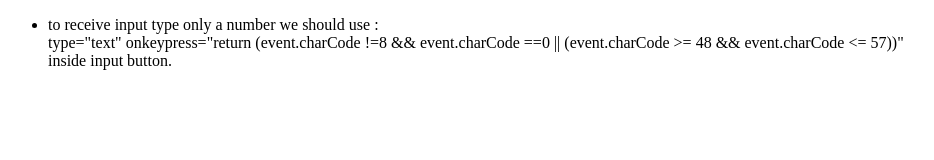
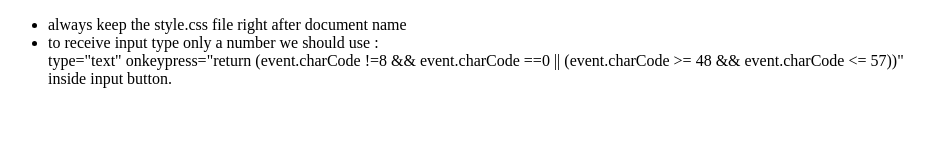
Before and after one commit to masudrana2803/all_class_together, a plain HTML site: page Important notes.html in a window 1280 px wide. Shown: the whole page, without its empty margins (0-934 px from the left). Drawn offline with Linux system fonts and the light colour scheme.

Commit message:
time-tables done

```diff
--- a/Important notes.html
+++ b/Important notes.html
@@ -8,6 +8,9 @@
 <body>
 
     <ul>
+        <li>
+            always keep the style.css file right after document name
+        </li>
         <li>
             to receive input type only a number we should use :
             <br>
```
Also changed, not shown: class23.html (+0 -2 lines).
